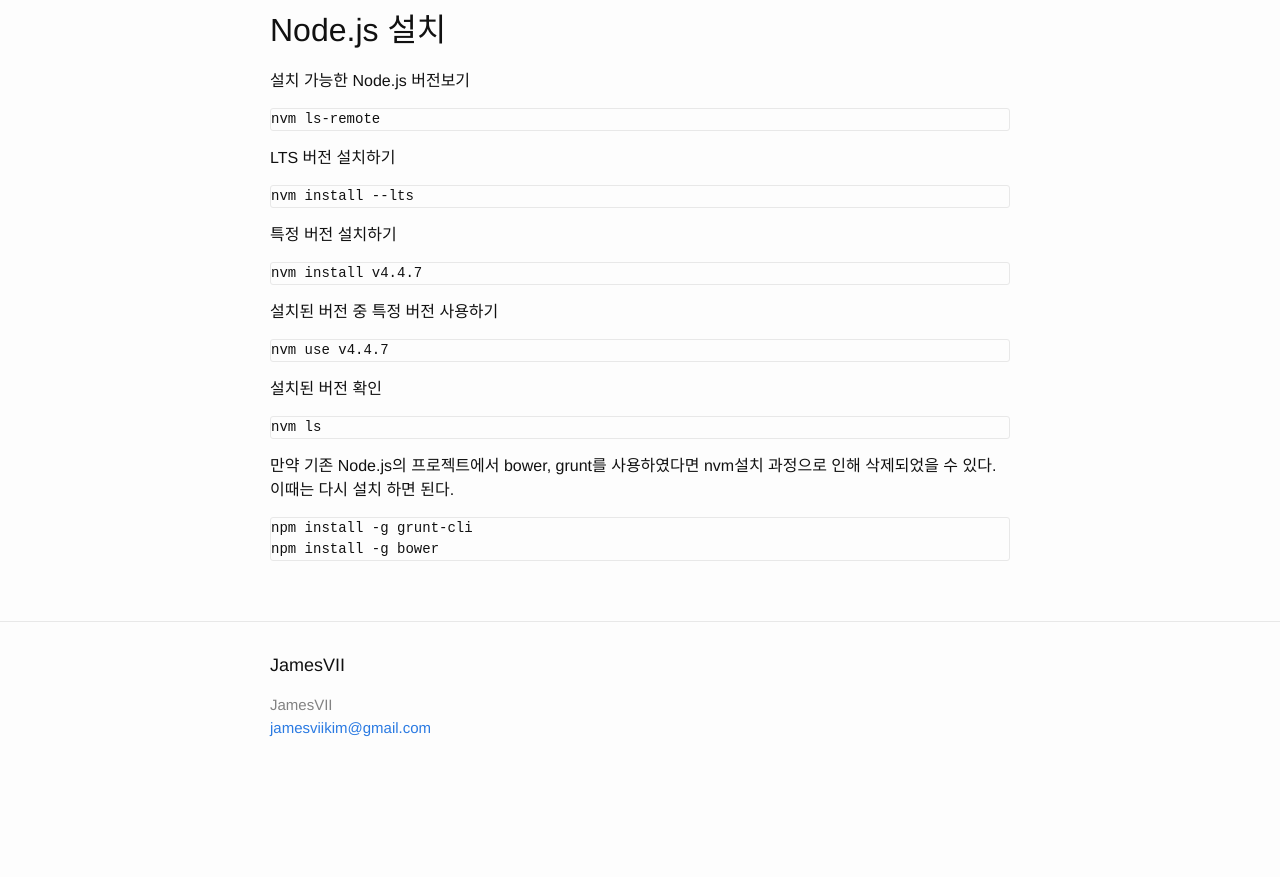
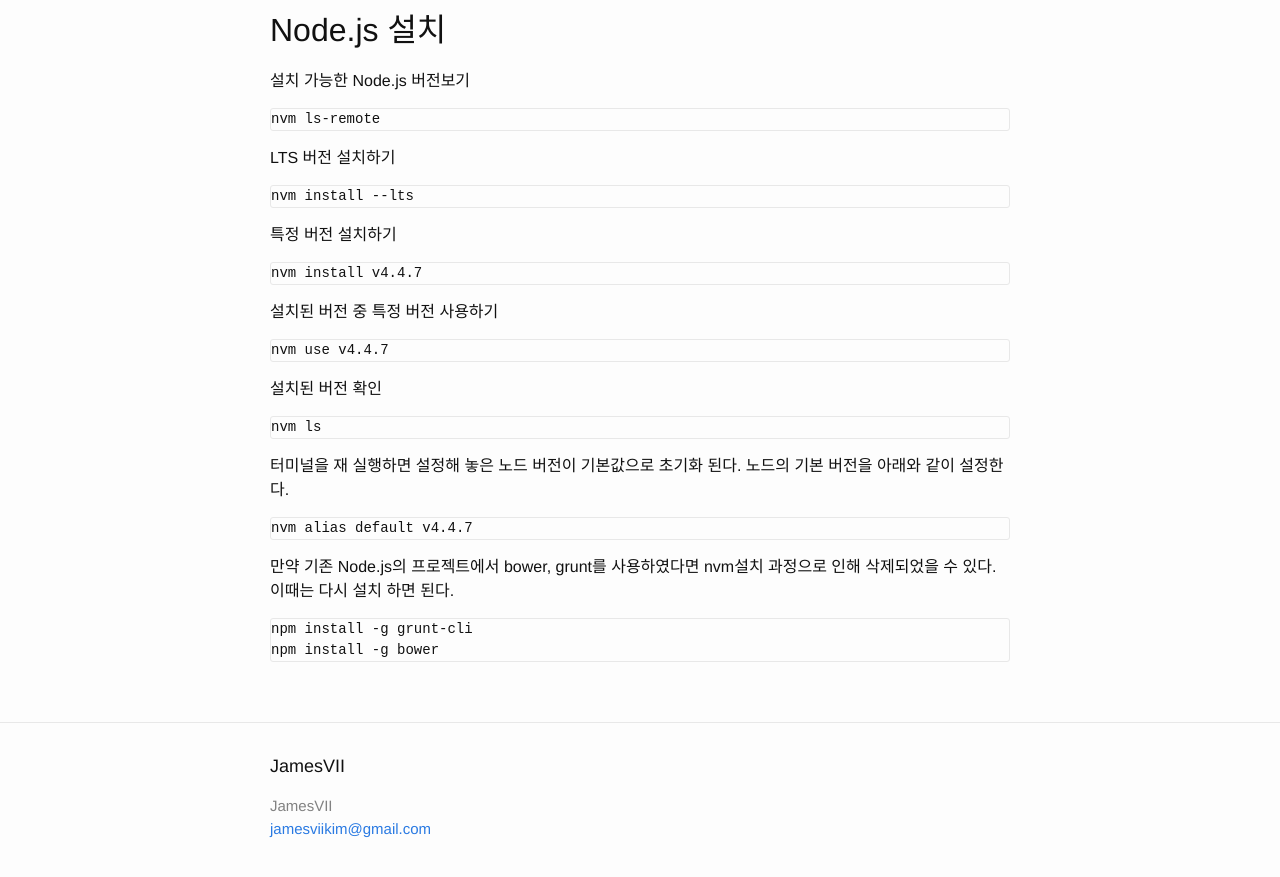
Before and after one commit to eurekaaa/eurekaaa.github.io, a Jekyll site: the page built from _posts/2016-8-5-nvm_사용하기.md, in a window 1280 px wide and 900 px high, scrolled down 1503 px. Shown: the top 877 px of the window. Built offline with Jekyll 4.4.1, drawn with Linux system fonts in a browser that asks for light colours; nearby versions of some CDN libraries; a style sheet for code colours, icons or effects is not loaded; before the commit the page ends 2302 px from its top, so only the background shows below that.

Commit message:
내용 수정

````diff
--- a/_posts/2016-8-5-nvm_사용하기.md
+++ b/_posts/2016-8-5-nvm_사용하기.md
@@ -125,6 +125,12 @@
 nvm ls
 ```
 
+터미널을 재 실행하면 설정해 놓은 노드 버전이 기본값으로 초기화 된다. 노드의 기본 버전을 아래와 같이 설정한다.
+
+```bash
+nvm alias default v4.4.7
+```
+
 만약 기존 Node.js의 프로젝트에서 bower, grunt를 사용하였다면 nvm설치 과정으로 인해 삭제되었을 수 있다.
 이때는 다시 설치 하면 된다.
 
````
